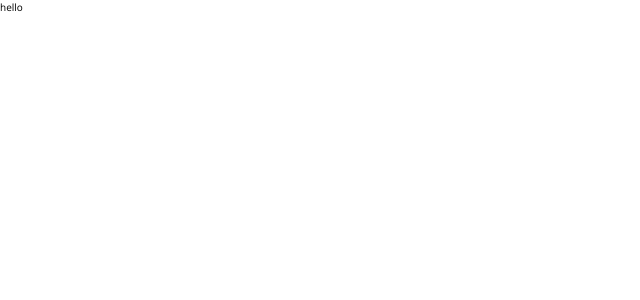
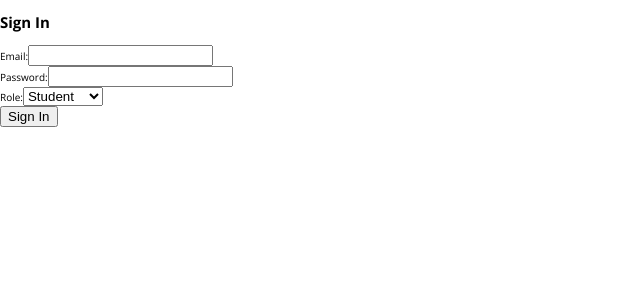
Before and after one commit to Akanchha112/ScholarSync, a React (Create React App) app: page /signin in a window 1280 px wide. Shown: the top 300 px of the page, without its empty margins (0-640 px from the left). Built offline with nearby package versions, Linux system fonts and the light colour scheme.

Commit message:
Signin Funtionality done

```diff
--- a/src/pages/SigninPage/SigninPage.jsx
+++ b/src/pages/SigninPage/SigninPage.jsx
@@ -1,6 +1,88 @@
+import React, { useState } from 'react';
+import { auth,firestore} from '../../services/firebase';
+import { signInWithEmailAndPassword } from 'firebase/auth';
+import {doc,getDoc} from "firebase/firestore";
+import "./signin.css";
+import { toast } from 'react-toastify';
+import 'react-toastify/dist/ReactToastify.css';
+
 const SigninPage=()=>{
-return <>
-hello
+    const [email, setEmail] = useState('');
+    const [password, setPassword] = useState('');
+    const [role, setRole] = useState("student");
+    const [emailError, setEmailError] = useState('')
+    const [passwordError, setPasswordError] = useState('')
+
+    const handleSignin=async()=>{
+        setEmailError('')
+        setPasswordError('')
+        if ('' === email || !/^[\w-\.]+@([\w-]+\.)+[\w-]{2,4}$/.test(email)) {
+            setEmailError('Please enter your email')
+            return
+        }
+        if ('' === password || password.length < 7) {
+            setPasswordError('Password length must be 6')
+            return
+        }
+        if(role=="professor"){
+            toast.error("Contact your university to register your mail");
+            return
+        }
+        try{
+            await signInWithEmailAndPassword(auth,email, password);
+            const user = auth.currentUser;
+            console.log(user.uid,role);
+            //to check user role
+            const userDoc = doc(firestore, "users", user.uid);
+            const userSnapshot = await getDoc(userDoc);
+            console.log(userSnapshot)
+            if (userSnapshot.exists()) {
+                const userData = userSnapshot.data();
+                const userRole = userData.role;
+                if(userRole===role){
+                    toast.success("LoggedIn Successfully",{position:"top-center"});
+                }
+                else{
+                    toast.info("User not found",{position:"top-center"});
+                }
+            }
+            else{
+                toast.info("User not found",{position:"top-center"});
+
+            }
+
+        }
+        catch(error){
+            console.error(error);
+            toast.success(error.msg,{position:"bottom-center"});
+        }
+        setEmail('');
+        setPassword('');
+    }
+
+   return <>
+    <div className="signin-container">
+      <h2>Sign In</h2>
+      <div className='inputContainer'>
+        <label>Email:</label>
+        <input type="email" value={email} onChange={(e) => setEmail(e.target.value)} />
+        <label className="errorLabel">{emailError}</label>
+      </div>
+      <div className='inputContainer'>
+        <label>Password:</label>
+        <input type="password" value={password} onChange={(e) => setPassword(e.target.value)} />
+        <label className="errorLabel">{passwordError}</label>
+      </div>
+      <div>
+        <label>Role:</label>
+        <select value={role} onChange={(e) => {setRole(e.target.value); console.log(role);}}>
+          <option value="student">Student</option>
+          <option value="professor">Professor</option>
+          <option value="institute">Institute</option>
+        </select>
+      </div>
+      <button onClick={handleSignin}>Sign In</button>
+    </div>
 </>
 }
 export default SigninPage;
--- /dev/null
+++ b/src/pages/SigninPage/signin.css
@@ -0,0 +1,4 @@
+.inputContainer > .errorLabel {
+    color: red;
+    font-size: 12px;
+  }
--- a/src/pages/SignupPage/SignupPage.jsx
+++ b/src/pages/SignupPage/SignupPage.jsx
@@ -14,7 +14,6 @@ const SignupPage = () => {
   const [passwordError, setPasswordError] = useState('')
 
   const handleSignUp = async () => {
-    try {
     setEmailError('')
     setPasswordError('')
     if ('' === email || !/^[\w-\.]+@([\w-]+\.)+[\w-]{2,4}$/.test(email)) {
@@ -29,6 +28,8 @@ const SignupPage = () => {
         toast.error("Contact your university to register your mail");
         return
     }
+    try {
+
        await createUserWithEmailAndPassword(auth,email, password);  //to create user auth
       const user = auth.currentUser;
       console.log(user.uid,role);
@@ -47,6 +48,8 @@ const SignupPage = () => {
       toast.success(error.msg,{position:"bottom-center"});
       // Handle error
     }
+    setEmail('');
+    setPassword('');
   };
 
 
```
Lines whose indentation alone changed are shown as unchanged.
